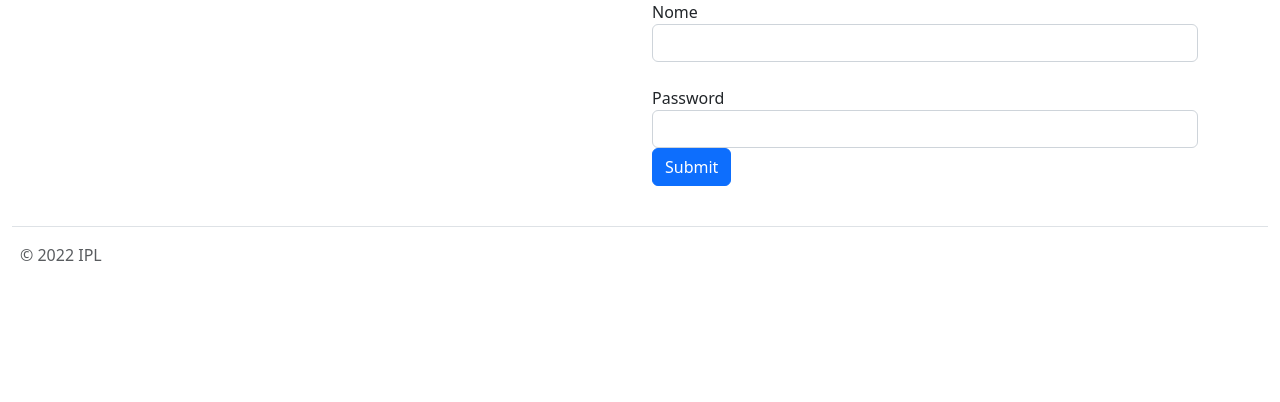
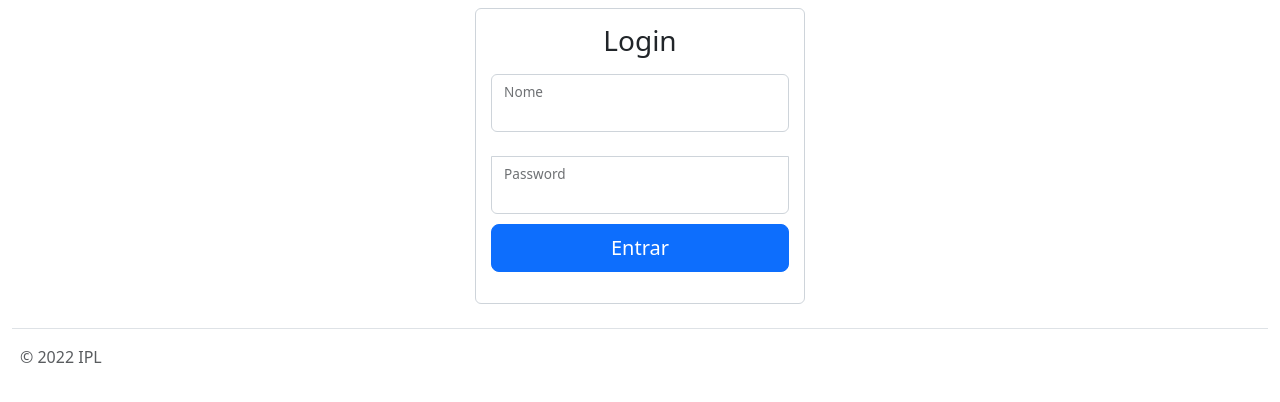
Before and after one commit to linhk9/Projeto-PWS-Fatura, a PHP site: the page made by views/login/index.php in a window 1280 px wide. Shown: the part 56-458 px from the top of the page. Run offline with PHP 8.4, Linux system fonts and the light colour scheme; the template is opened without the code that fills it, so the values that code supplies are empty; some libraries are stand-ins or nearby versions.

Commit message:
Melhoramento no design do login

```diff
--- a/views/layout/header.php
+++ b/views/layout/header.php
@@ -1,10 +1,34 @@
-<html>
+<html lang="pt">
 <head>
     <title><?= APP_NAME ?></title>
     <meta http-equiv="Content-Type" content="text/html;charset=UTF-8">
+    <meta name="viewport" content="width=device-width, initial-scale=1">
     <link href="https://cdn.jsdelivr.net/npm/bootstrap@5.2.0-beta1/dist/css/bootstrap.min.css" rel="stylesheet" integrity="sha384-0evHe/X+R7YkIZDRvuzKMRqM+OrBnVFBL6DOitfPri4tjfHxaWutUpFmBp4vmVor" crossorigin="anonymous">
     <link href="./public/css/bootstrap.min.css" rel="stylesheet">
     <link href="./public/css/style.css" rel="stylesheet">
+
+    <style>
+        .form-control {
+            max-width: 330px;
+            padding: 15px;
+        }
+
+        .form-control .form-floating:focus-within {
+            z-index: 2;
+        }
+
+        .form-control input[type="name"] {
+            margin-bottom: -1px;
+            border-bottom-right-radius: 0;
+            border-bottom-left-radius: 0;
+        }
+
+        .form-control input[type="password"] {
+            margin-bottom: 10px;
+            border-top-left-radius: 0;
+            border-top-right-radius: 0;
+        }
+    </style>
 </head>
 <body>
 <nav class="navbar navbar-expand-lg navbar-dark bg-dark">
--- a/views/login/index.php
+++ b/views/login/index.php
@@ -1,22 +1,25 @@
-
-<div class="container">
+<div class="form-control w-100 m-auto mt-2">
     <div class="row">
-        <div class="col"></div>
-            <div class="col">
-                <?php
+            <?php
                 if(isset($erro))
                 {
                     echo "Erro: " . $erro;
                 }
-                ?>
-                <form action="./router.php?c=login&a=login" method="post">
+            ?>
+            <form action="./router.php?c=login&a=login" method="post">
+                <h1 class="h3 mb-3 fw-normal text-center">Login</h1>
+
+                <div class="form-floating">
+                    <input class="form-control" type="text" id="name" name="name"><br>
                     <label for="name">Nome</label>
-                    <input class="form-control" type="text" id="name" name="name"><br>
+                </div>
+
+                <div class="form-floating">
+                    <input class="form-control" type="password" id="password" name="password">
                     <label for="password">Password</label>
-                    <input class="form-control" type="password" id="password" name="password">
-                    <input class="btn btn-primary" type="submit">
-                </form>
-            </div>
-        </div>
+                </div>
+
+                <button class="w-100 btn btn-lg btn-primary" type="submit">Entrar</button>
+            </form>
     </div>
 </div>
```
